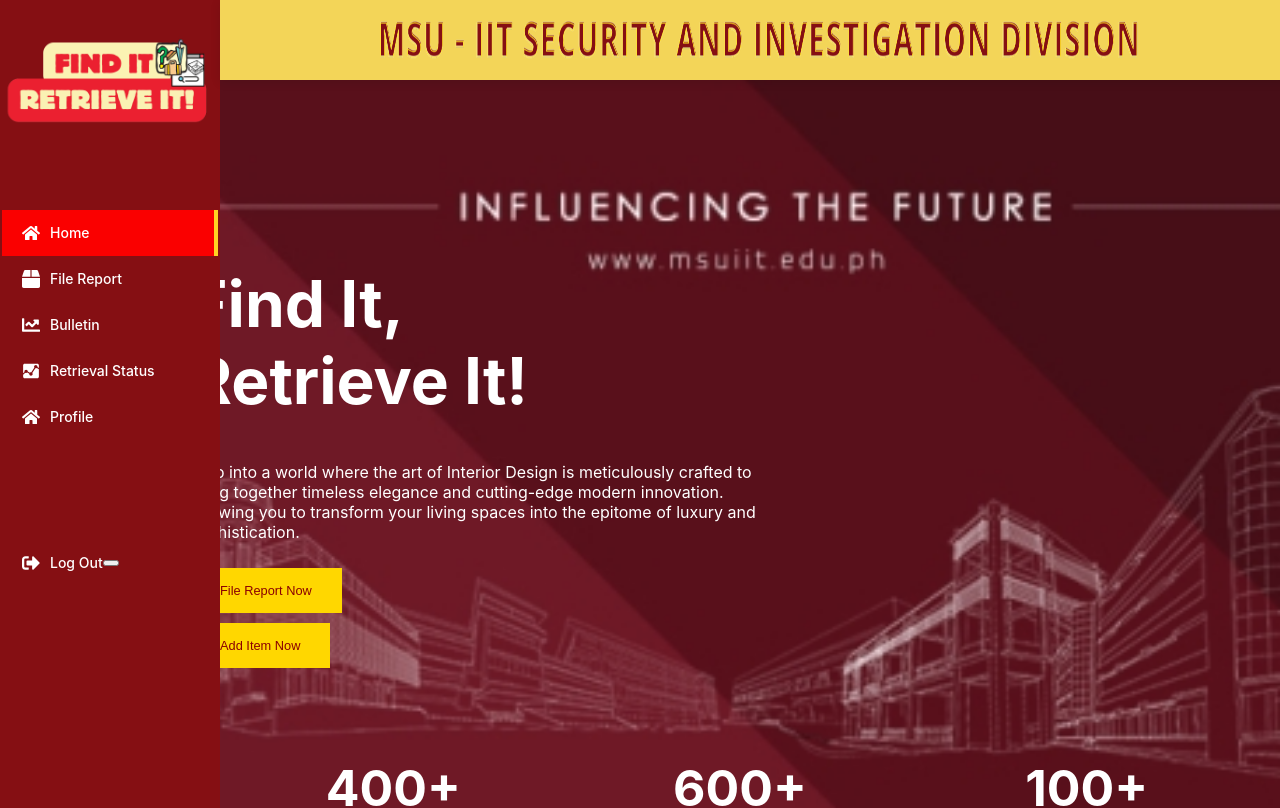
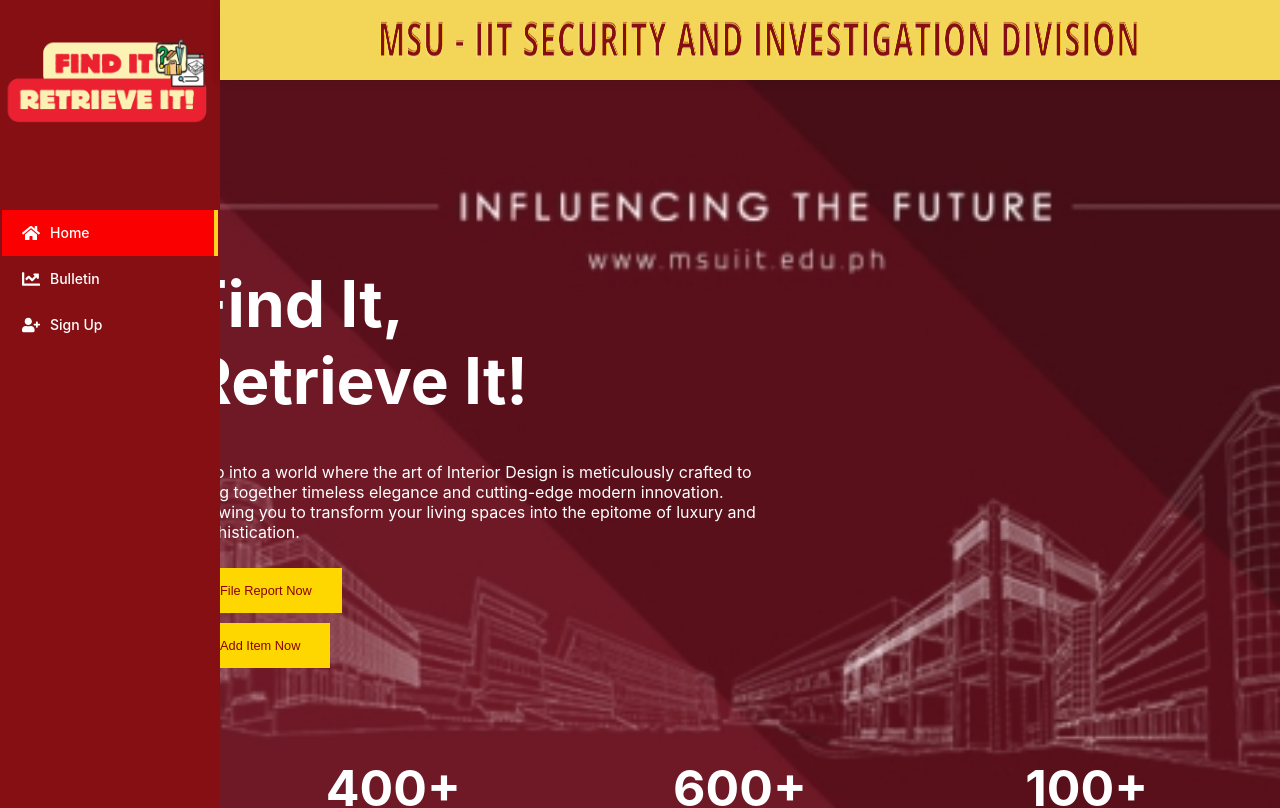
Before and after one commit to vidarr1412/LandFProyekto, a React (Create React App) app: page / in a window 1280 px wide. Shown: the top 808 px of the page. Built offline with nearby package versions, Linux system fonts and the light colour scheme.

Commit message:
improved the sidebar functionalities

```diff
--- a/src/components/sidebar.js
+++ b/src/components/sidebar.js
@@ -5,8 +5,10 @@
 import { TbMessageReportFilled } from "react-icons/tb";
 import { NavLink } from "react-router-dom"; // Use NavLink for active class
 import { jwtDecode } from 'jwt-decode';
+import { useNavigate } from "react-router-dom";
 
-import { FaHome, FaBox, FaQrcode, FaFileAlt, FaUserCheck, FaUser, FaSignOutAlt, FaChartLine, FaBars } from "react-icons/fa";
+
+import { FaHome, FaBox, FaQrcode, FaFileAlt, FaUserCheck, FaUser,FaUserPlus, FaSignOutAlt, FaChartLine, FaBars } from "react-icons/fa";
 import "../style/sidebar.css"; // Optional: for styling the sidebar
 //import Image from 'next/image'
 const Sidebar = () => {
@@ -31,13 +33,13 @@
     }
     return null;
   };
-
+  const navigate = useNavigate();
   const userType = getUserType();
   const handleLogout = () => {
     console.log("Logging out...");
-    localStorage.clear(); // Remove the token from localStorage
-  };
-
+    localStorage.removeItem("token"); // Clear only the token
+    navigate("/login"); // Redirect to login
+};
 
   useEffect(() => {
     const handlePageShow = (event) => {
@@ -66,7 +68,19 @@
 
         <img src="log.png" alt="FIRI" className="logo" />
         <nav className="nav-menu">
-          {userType !== "admin@gmail.com" && (
+        {userType === null || userType === "" ? (
+            <>
+              <NavLink to="/" activeClassName="active">
+                <FaHome className="nav-icon" /> Home
+              </NavLink>
+              <NavLink to="/bulletinboard" activeClassName="active">
+                <FaChartLine className="nav-icon" /> Bulletin
+              </NavLink>
+              <NavLink to="/login" activeClassName="active">
+                <FaUserPlus className="nav-icon" /> Sign Up
+              </NavLink>
+            </>
+          ) : userType !== "admin@gmail.com" && (
             <>
               <NavLink to="/" activeClassName="active">
                 <FaHome className="nav-icon" /> Home
@@ -83,7 +97,12 @@
               <NavLink to="/profile" activeClassName="active">
               <FaHome className="nav-icon" /> Profile
             </NavLink>
-
+            <div className="logout">
+            <NavLink to="/login" activeClassName="active">
+              <FaSignOutAlt className="nav-icon" /> Log Out
+              <button onClick={handleLogout}></button>
+            </NavLink>
+          </div>
 
             </>
           )}
@@ -112,14 +131,16 @@
               <NavLink to="/profile" activeClassName="active">
               <FaHome className="nav-icon" /> Profile
             </NavLink>
-            </>
-          )}
-          <div className="logout">
+            <div className="logout">
             <NavLink to="/login" activeClassName="active">
               <FaSignOutAlt className="nav-icon" /> Log Out
               <button onClick={handleLogout}></button>
             </NavLink>
           </div>
+            </>
+
+          )}
+
         </nav>
       </div>
     </>
```
